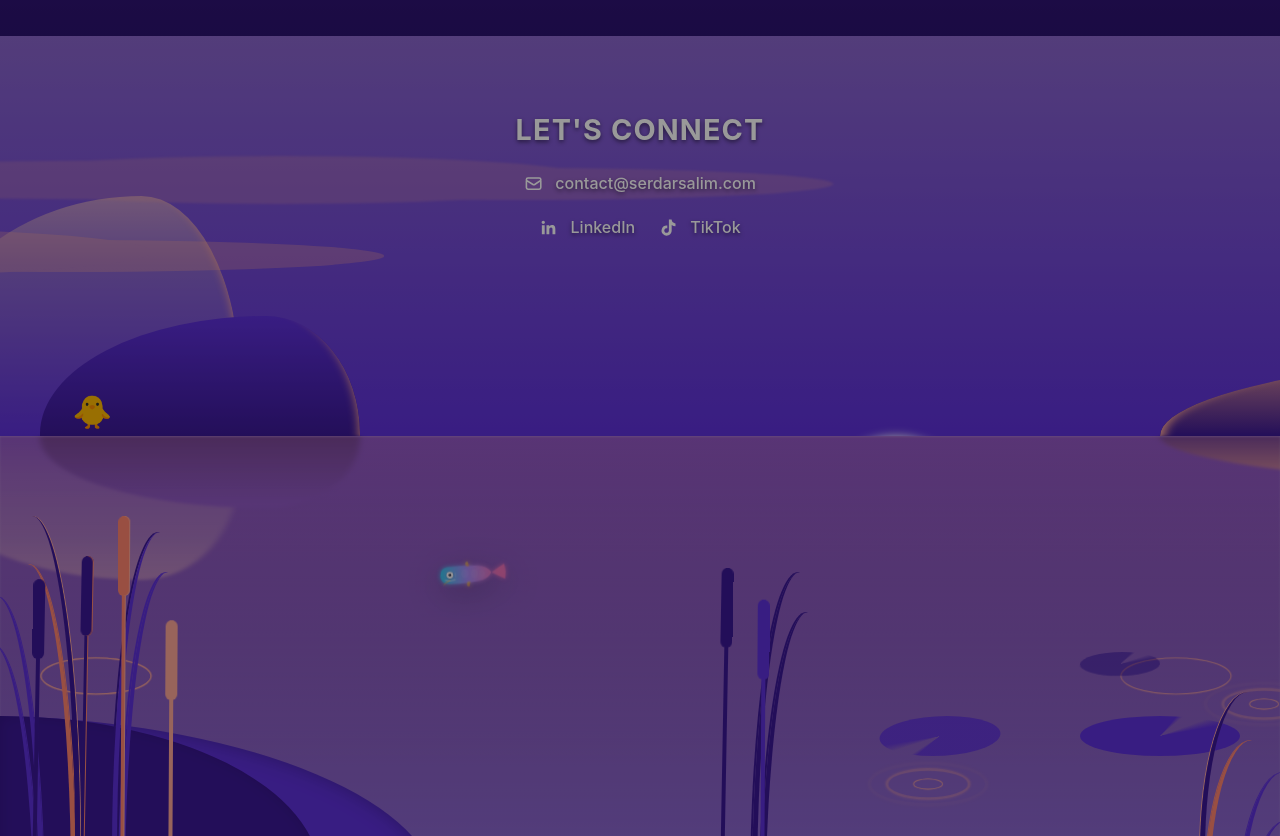
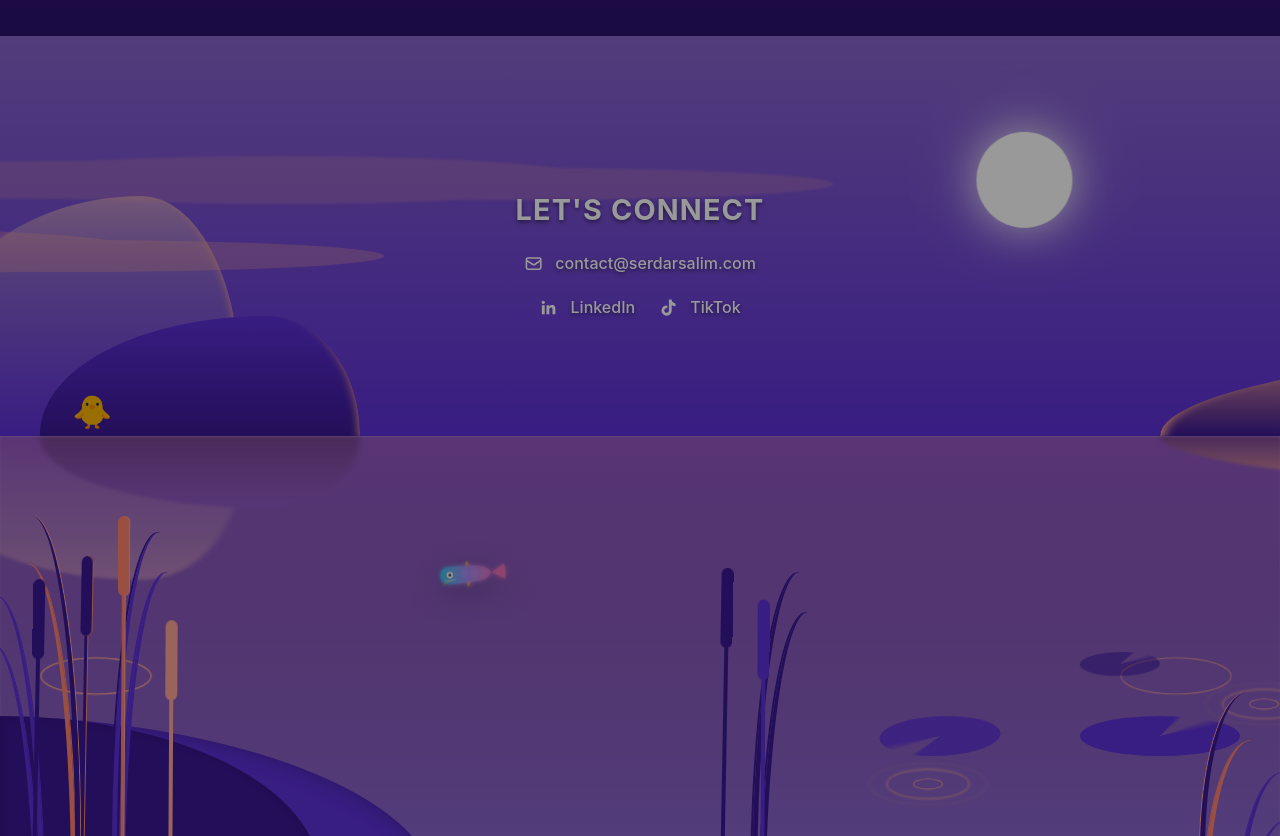
Before and after one commit to serdarsalim/serdarsalimhp, a Next.js app: page / in a window 1280 px wide. Shown: the part 3700-4536 px from the top of the page. Built offline with nearby package versions, Linux system fonts and the light colour scheme.

Commit message:
tweaking here and there

```diff
--- a/app/components/Landscape.module.css
+++ b/app/components/Landscape.module.css
@@ -40,7 +40,7 @@
 
 .connect-card {
   position: absolute;
-  top: 5vh;
+  top: 15vh;
   right: auto;
   left: 50%;
   transform: translateX(-50%);
@@ -157,7 +157,7 @@
 
 @media (max-width: 768px) {
   .connect-card {
-    top: 5vh;
+    top: 15vh;
     width: min(80vw, 320px);
     padding: 1.1rem;
   }
@@ -348,12 +348,22 @@
 .sun {
   background: white;
   border-radius: 50%;
-  width: 20vmin;
-  height: 20vmin;
-  left: calc(70% - 10vmin);
-  top: 50vh;
-  transform: translate3d(0, 0, 0);
-  box-shadow: 0 0 10px white;
+  width: 12vmin;
+  height: 12vmin;
+  left: calc(80% - 6vmin);
+  top: 12vh;
+  box-shadow: 0 0 40px rgba(255, 255, 255, 0.8), 0 0 80px rgba(255, 255, 255, 0.4);
+  animation: moonDrift 180s ease-in-out infinite;
+  z-index: 2;
+}
+
+@keyframes moonDrift {
+  0%, 100% {
+    transform: translate3d(0, 0, 0);
+  }
+  50% {
+    transform: translate3d(5vmin, -2vmin, 0);
+  }
 }
 
 .reed {
```
